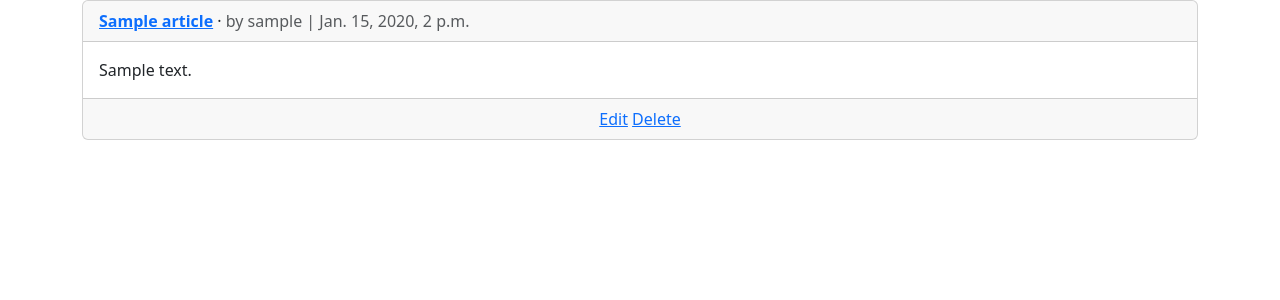
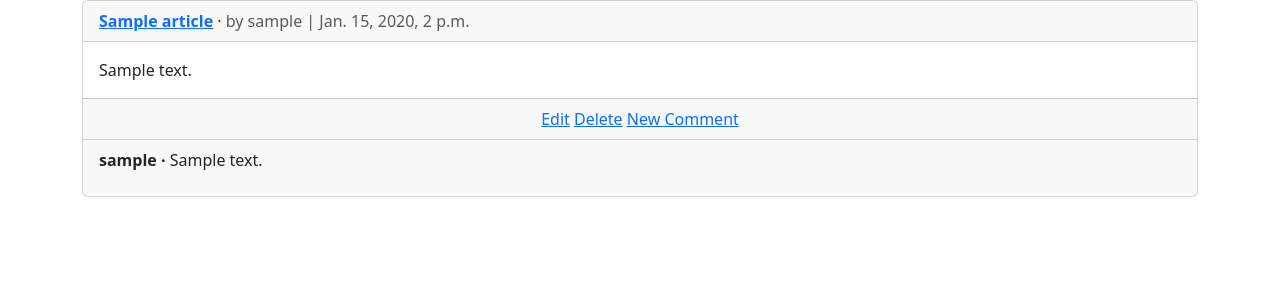
Before and after one commit to Mtvare10/News_app, a Django app: page /articles/ in a window 1280 px wide. Shown: the part 56-356 px from the top of the page. Run offline with Django 5.2, Linux system fonts and the light colour scheme; a user stored in the database is signed in; tables that the repository leaves empty hold one stand-in row (values such as "Sample post"); parts of the project's set-up code (start-up, migrations or seed data) failed here and were passed over.

Commit message:
comments app

```diff
--- a/articles/models.py
+++ b/articles/models.py
@@ -15,3 +15,16 @@ class Article(models.Model):
         return self.title
     def get_absolute_url(self):
         return reverse("article_detail", kwargs={"pk": self.pk})
+
+
+class Comment(models.Model): # new
+    article = models.ForeignKey(Article, on_delete=models.CASCADE)
+    comment = models.CharField(max_length=140)
+    author = models.ForeignKey(
+        settings.AUTH_USER_MODEL,
+        on_delete=models.CASCADE,
+    )
+    def __str__(self):
+        return self.comment
+    def get_absolute_url(self):
+        return reverse("article_list")
--- a/articles/views.py
+++ b/articles/views.py
@@ -1,16 +1,48 @@
-from django.views.generic import ListView, DetailView # new
+from django.views.generic import ListView, DetailView, FormView # new
 from django.views.generic.edit import UpdateView, DeleteView, CreateView # new
-from django.urls import reverse_lazy # new
+from django.urls import reverse_lazy, reverse # new
+from django.views.generic.detail import SingleObjectMixin
 from .models import Article
 from django.contrib.auth.mixins import LoginRequiredMixin, UserPassesTestMixin
+from .forms import CommentForm
+from django.views import View
+
+class CommentGet(DetailView): # new
+    model = Article
+    template_name = "article_detail.html"
+    def get_context_data(self, **kwargs):
+        context = super().get_context_data(**kwargs)
+        context["form"] = CommentForm()
+        return context
+
+class CommentPost(SingleObjectMixin, FormView): # new
+    model = Article
+    form_class = CommentForm
+    template_name = "article_detail.html"
+    def post(self, request, *args, **kwargs):
+        self.object = self.get_object()
+        return super().post(request, *args, **kwargs)
+    def form_valid(self, form):
+        comment = form.save(commit=False)
+        comment.article = self.object
+        comment.author = self.request.user
+        comment.save()
+        return super().form_valid(form)
+    def get_success_url(self):
+        article = self.object
+        return reverse("article_detail", kwargs={"pk": article.pk})
 
 
 class ArticleListView(LoginRequiredMixin, ListView):
     model = Article
     template_name = "article_list.html"
-class ArticleDetailView(LoginRequiredMixin, DetailView): # new
-    model = Article
-    template_name = "article_detail.html"
+class ArticleDetailView(LoginRequiredMixin, View): # new
+    def get(self, request, *args, **kwargs):
+        view = CommentGet.as_view()
+        return view(request, *args, **kwargs)
+    def post(self, request, *args, **kwargs):
+        view = CommentPost.as_view()
+        return view(request, *args, **kwargs)
 class ArticleUpdateView(LoginRequiredMixin, UserPassesTestMixin, UpdateView): # new
     model = Article
     fields = (
--- a/templates/article_list.html
+++ b/templates/article_list.html
@@ -18,6 +18,17 @@
 <a href="{% url 'article_edit' article.pk %}">Edit</a>
 <a href="{% url 'article_delete' article.pk %}">Delete</a>
 {% endif %}
+<a href="{{ article.get_absolute_url }}">New Comment</a>
+</div>
+<div class="card-footer">
+{% for comment in article.comment_set.all %}
+<p>
+<span class="fw-bold">
+{{ comment.author }} &middot;
+</span>
+{{ comment }}
+</p>
+{% endfor %}
 </div>
 </div>
 <br />
```
Also changed, not shown: articles/admin.py (+7 -1 lines), articles/forms.py (added, +7 -0 lines), templates/article_detail.html (+13 -0 lines), articles/migrations/0002_comment.py (added).
